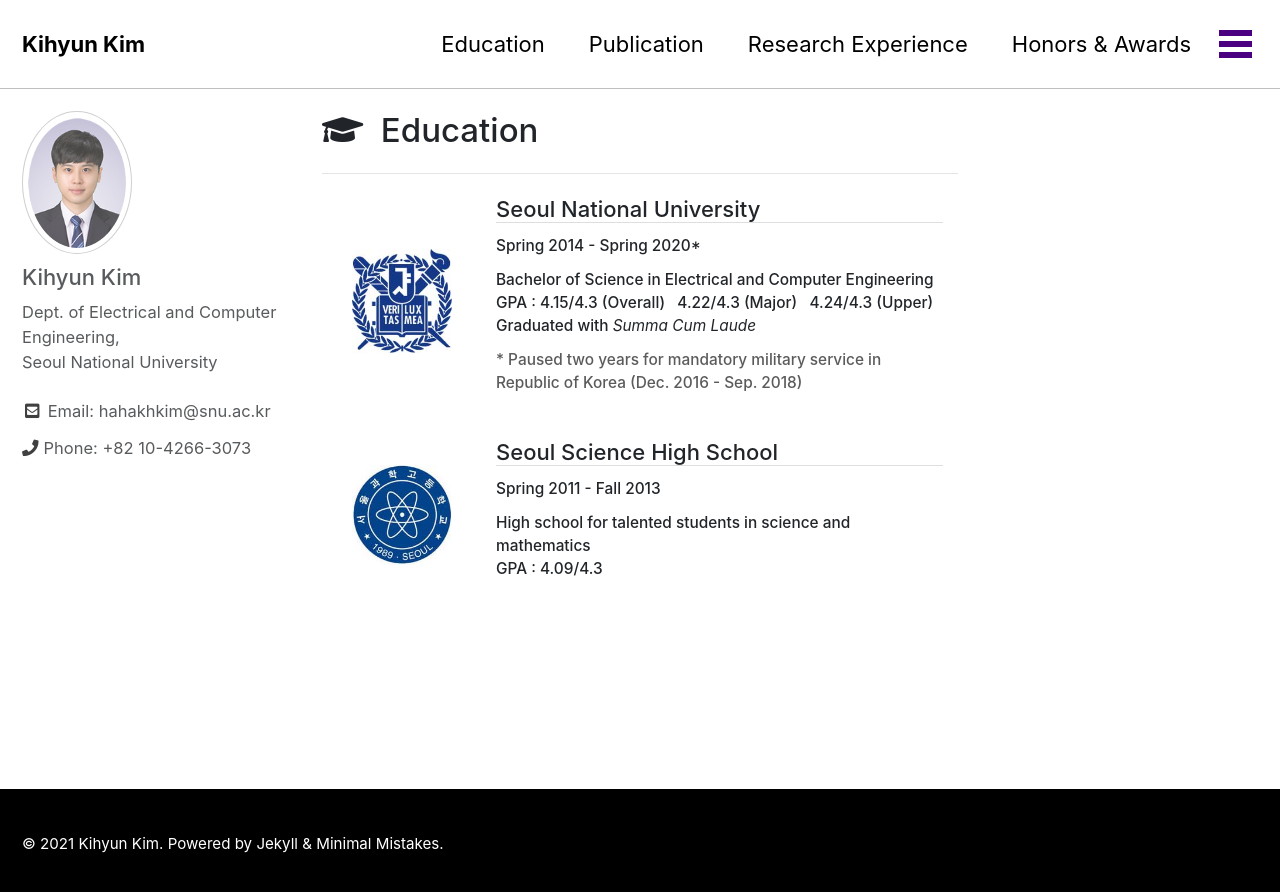
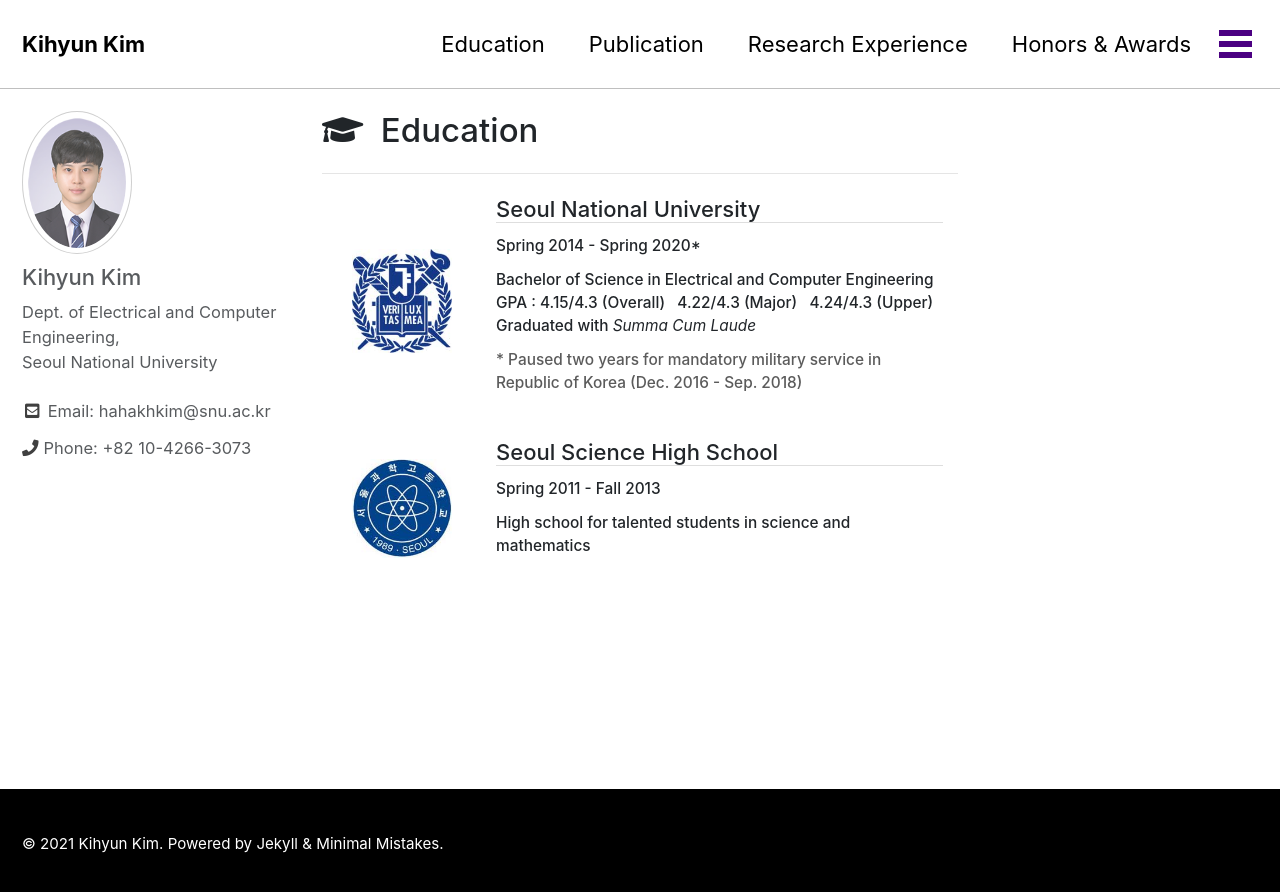
Before and after one commit to hahakhkim/hahakhkim.github.io, a Jekyll site: the page built from _pages/education.html, in a window 1280 px wide. Shown: the top 892 px of the page. Built offline with Jekyll 4.4.1, drawn with Linux system fonts in a browser that asks for light colours; cached includes are drawn as plain includes; nearby versions of some CDN libraries.

Commit message:
Update education.html

```diff
--- a/_pages/education.html
+++ b/_pages/education.html
@@ -67,8 +67,7 @@
 	<div class="col-sm-9 col-md-9 mr-auto"style="text-align:left;">
 	  <h5 class="custom1">Seoul Science High School</h5>
 	  <h6 class="custom1"> Spring 2011 - Fall 2013 </h6>
-	  <h6 class="custom1"> High school for talented students in science and mathematics
-	  <br> GPA : 4.09/4.3 </h5>
+	  <h6 class="custom1"> High school for talented students in science and mathematics </h6>
 	</div>
 	</div>
 
```
